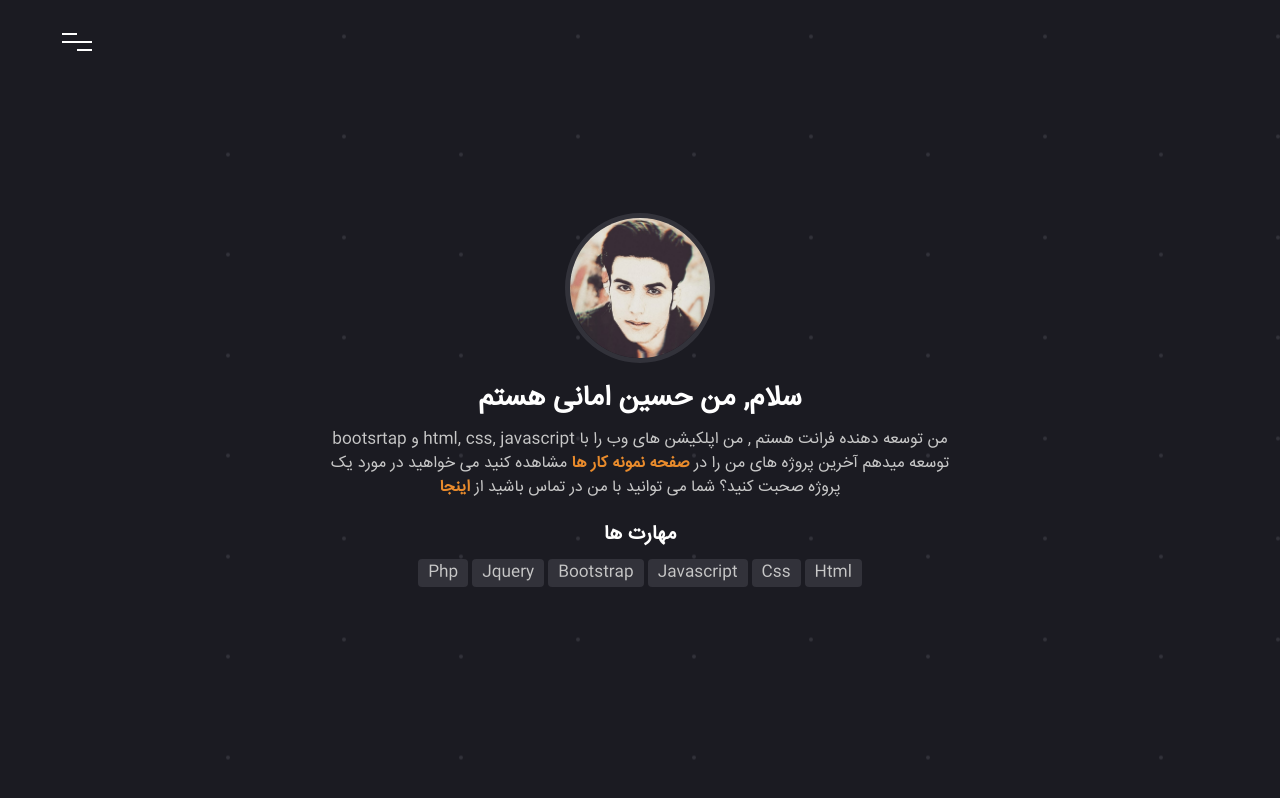
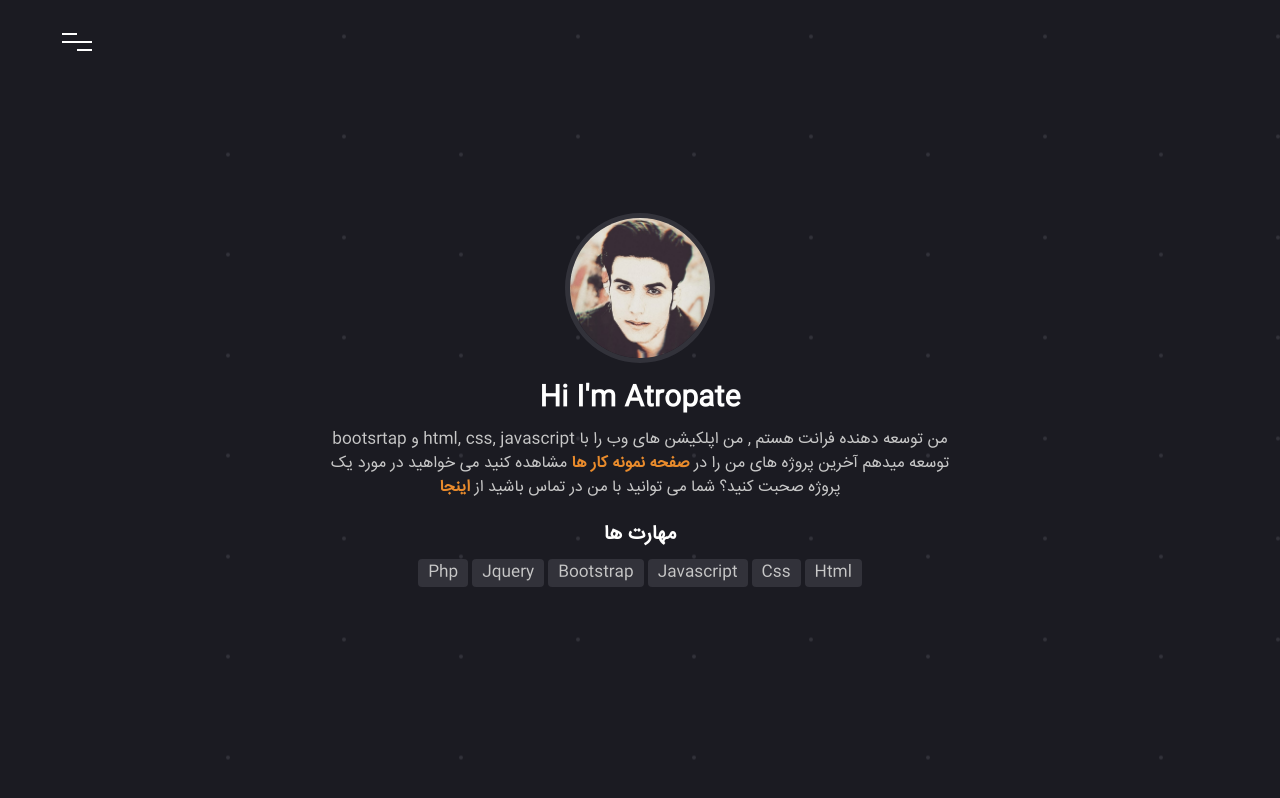
Before and after one commit to Atro-cod/page, a plain HTML site: page index.html in a window 1280 px wide. Drawn offline with Linux system fonts and the light colour scheme; files whose address does not match are found by name.

Commit message:
Update index.html

```diff
--- a/index.html
+++ b/index.html
@@ -66,7 +66,7 @@
       <div class="row min-vh-100">
         <div class="about-content">
           <img src="Theme/img/profile-img.jpg" alt="portofilo-img">
-          <h1>سلام, من حسین امانی هستم</h1>
+          <h1>Hi I'm Atropate</h1>
            <p> من <span> توسعه دهنده فرانت </span> هستم , من اپلکیشن های وب را با
             <span>html</span>, <span>css</span>, <span>javascript</span> و <span>bootsrtap</span>
             توسعه میدهم
```
